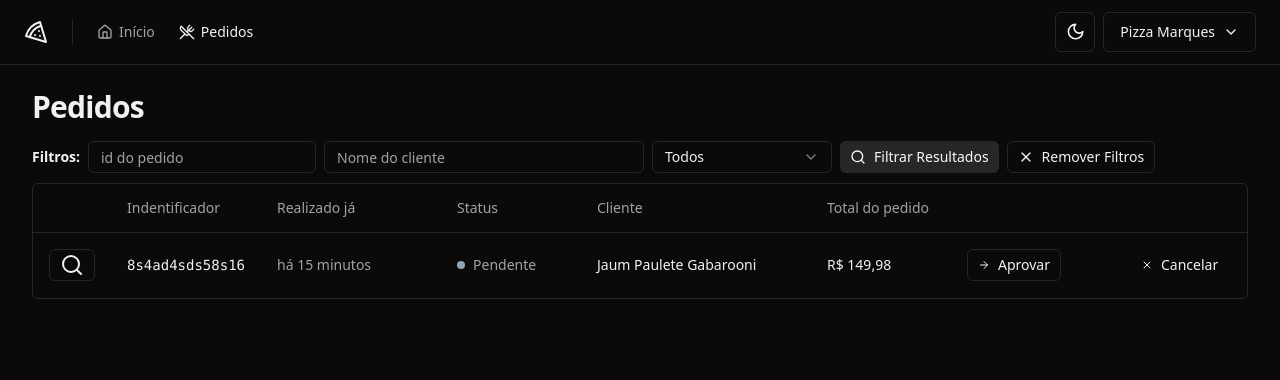
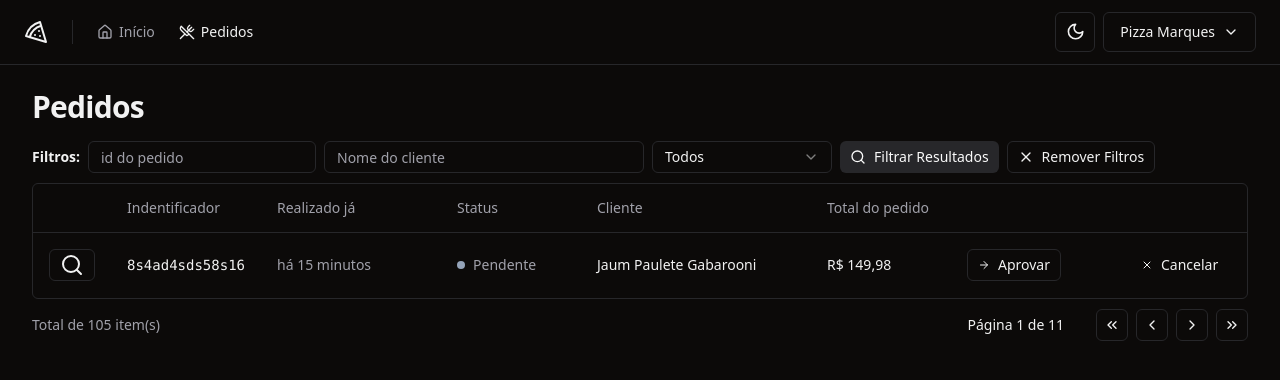
Before and after one commit to PedroMarquesN/pizza-marques, a React (Vite) app: page /orders in a window 1280 px wide. Shown: the top 380 px of the page. Built offline with nearby package versions, Linux system fonts and the light colour scheme.

Commit message:
Feat: component Pagination

```diff
--- a/src/components/pagination.tsx
+++ b/src/components/pagination.tsx
@@ -0,0 +1,46 @@
+import {Button} from "@/components/ui/button.tsx";
+import {ChevronLeft, ChevronRight, ChevronsLeft, ChevronsRight} from "lucide-react";
+
+export interface PaginationProps {
+    pageIndex: number
+    totalCount: number
+    perPage: number
+}
+
+export function Pagination({pageIndex,perPage,totalCount}:PaginationProps) {
+    const pages = Math.ceil(totalCount / perPage) || 1
+
+    return(
+        <div className="flex items-center justify-between">
+            <span className="text-sm  text-muted-foreground">
+                Total de {totalCount} item(s)
+            </span>
+
+
+            <div className="flex items-center gap-6 lg:gap-8">
+                <div className="text-sm font-medium">
+                    Página {pageIndex + 1} de {pages}
+                </div>
+                <div className="flex items-center gap-2">
+                    <Button  variant="outline" className="h-8 w-8 p-0">
+                        <ChevronsLeft className="h-4 w-4"/>
+                        <span className="sr-only">Primeira página</span>
+                    </Button>
+                    <Button  variant="outline" className="h-8 w-8 p-0">
+                        <ChevronLeft className="h-4 w-4"/>
+                        <span className="sr-only">Próxima página</span>
+                    </Button>
+                    <Button  variant="outline" className="h-8 w-8 p-0">
+                        <ChevronRight className="h-4 w-4"/>
+                        <span className="sr-only">Página anterior</span>
+                    </Button>
+
+                    <Button  variant="outline" className="h-8 w-8 p-0">
+                        <ChevronsRight className="h-4 w-4"/>
+                        <span className="sr-only">Última página</span>
+                    </Button>
+                </div>
+            </div>
+        </div>
+    )
+}
--- a/src/pages/app/orders/orders.tsx
+++ b/src/pages/app/orders/orders.tsx
@@ -2,6 +2,7 @@ import {Helmet} from "react-helmet-async";
 import {Table, TableBody, TableHead, TableHeader, TableRow} from "@/components/ui/table.tsx";
 import {OrderTableRow} from "@/pages/app/orders/order-table-row.tsx";
 import {OrderTableFilters} from "@/pages/app/orders/order-table-filters.tsx";
+import {Pagination} from "@/components/pagination.tsx";
 
 export function Orders() {
     return(
@@ -9,7 +10,6 @@ export function Orders() {
             <Helmet title="Pedidos"/>
             <div className="flex flex-col gap-4">
                 <h1 className=" text-3xl font-bold tracking-tight">Pedidos</h1>
-            </div>
                 <div className="space-y-2.5">
                     <OrderTableFilters/>
                     <div className="border rounded-md">
@@ -32,6 +32,9 @@ export function Orders() {
                             </TableBody>
                         </Table>
                     </div>
+
+                    <Pagination pageIndex={0} totalCount={105} perPage={10}/>
+                </div>
             </div>
         </>
     )
```
Lines whose indentation alone changed are shown as unchanged.
